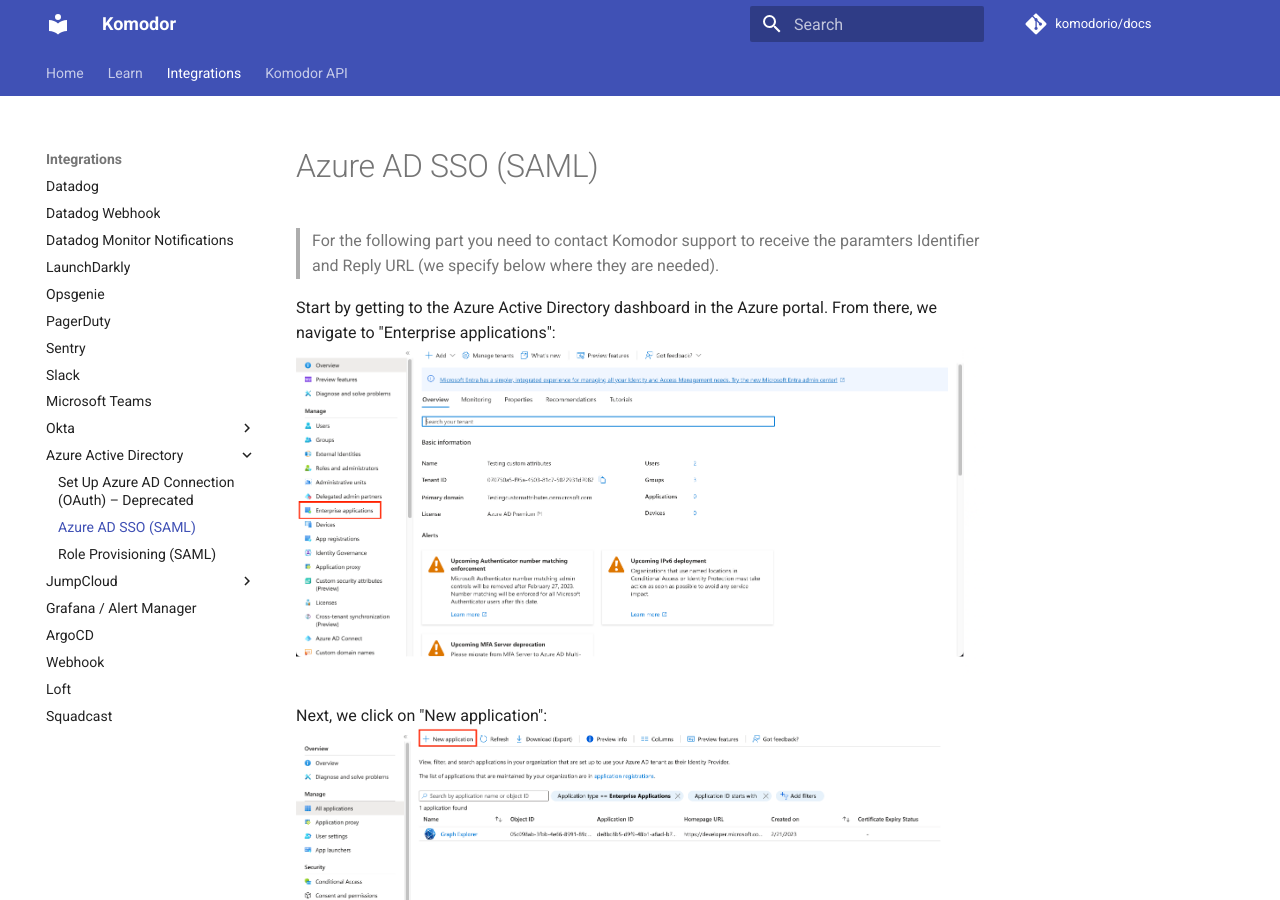
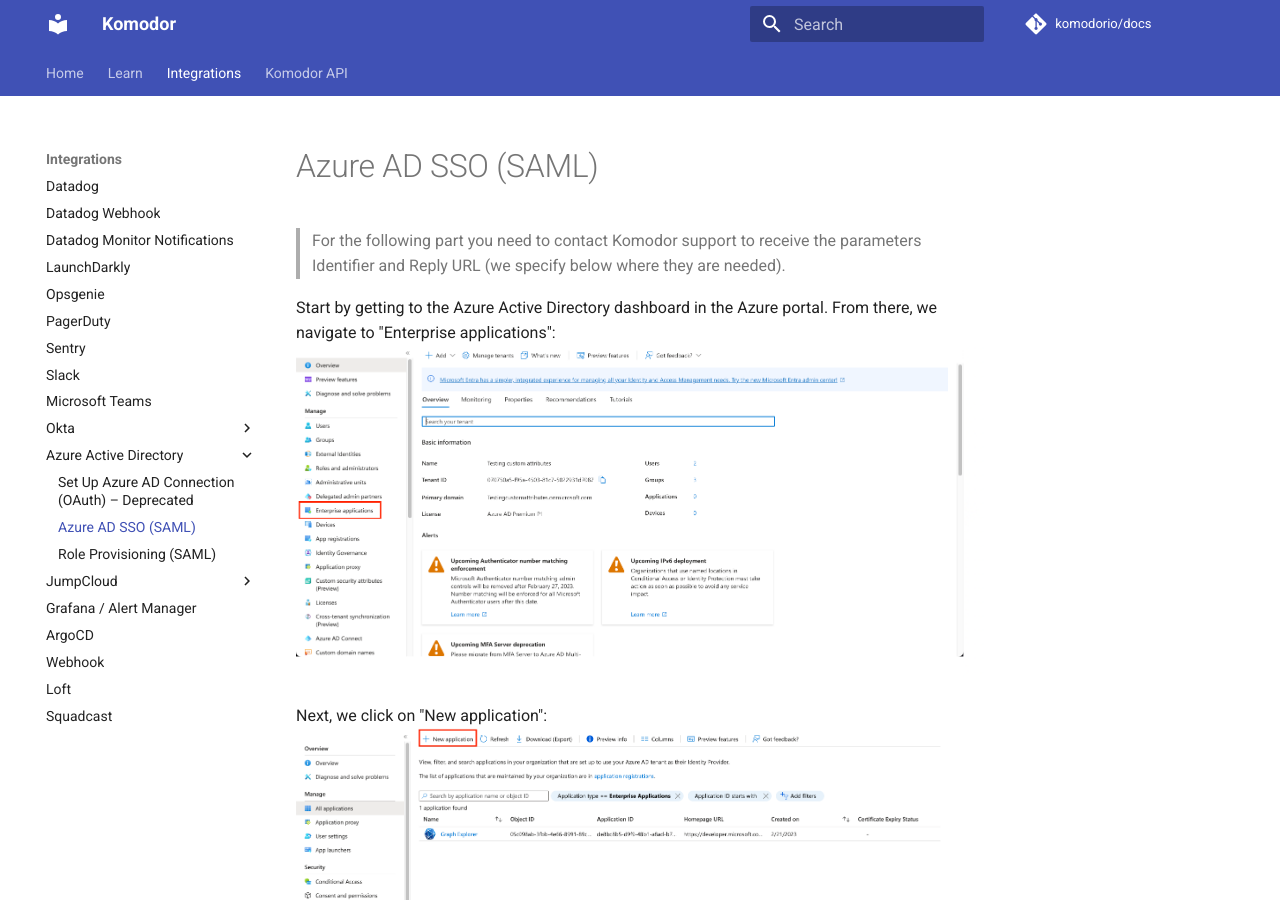
Before and after one commit to komodorio/docs, an MkDocs documentation site: the page built from docs/Integrations/AzureActiveDirectory/Azure-SAML-Integration.md, in a window 1280 px wide and 900 px high. Built offline with MkDocs 1.6.1 and Material for MkDocs 9.7.7, drawn with Linux system fonts in a browser that asks for light colours; comment, search, counter and statistics services are not loaded.

Commit message:
Update Azure-SAML-Integration.md
Fixed typo

```diff
--- a/docs/Integrations/AzureActiveDirectory/Azure-SAML-Integration.md
+++ b/docs/Integrations/AzureActiveDirectory/Azure-SAML-Integration.md
@@ -1,6 +1,6 @@
 # Azure AD SSO (SAML)
 
-> For the following part you need to contact Komodor support to receive the paramters Identifier and Reply URL (we specify below where they are needed).
+> For the following part you need to contact Komodor support to receive the parameters Identifier and Reply URL (we specify below where they are needed).
 
 Start by getting to the Azure Active Directory dashboard in the Azure portal.
 From there, we navigate to "Enterprise applications":
```
